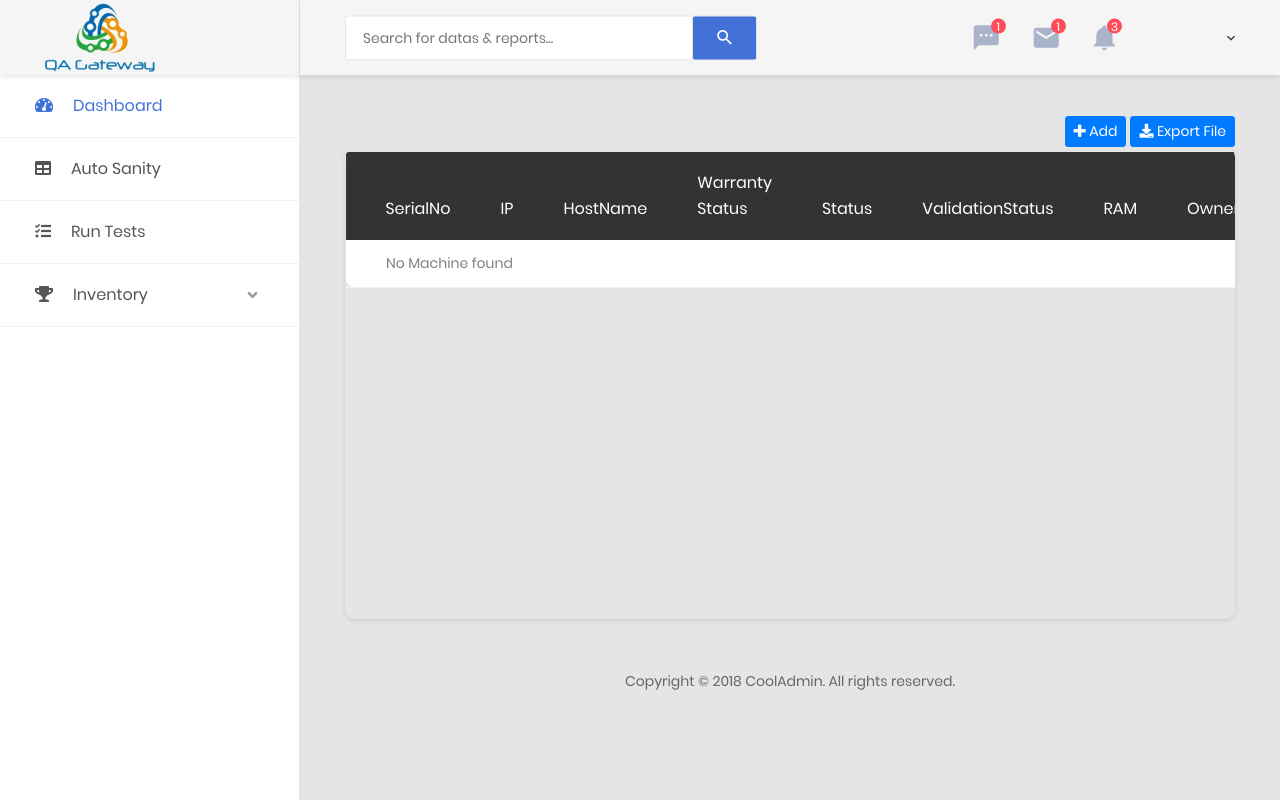
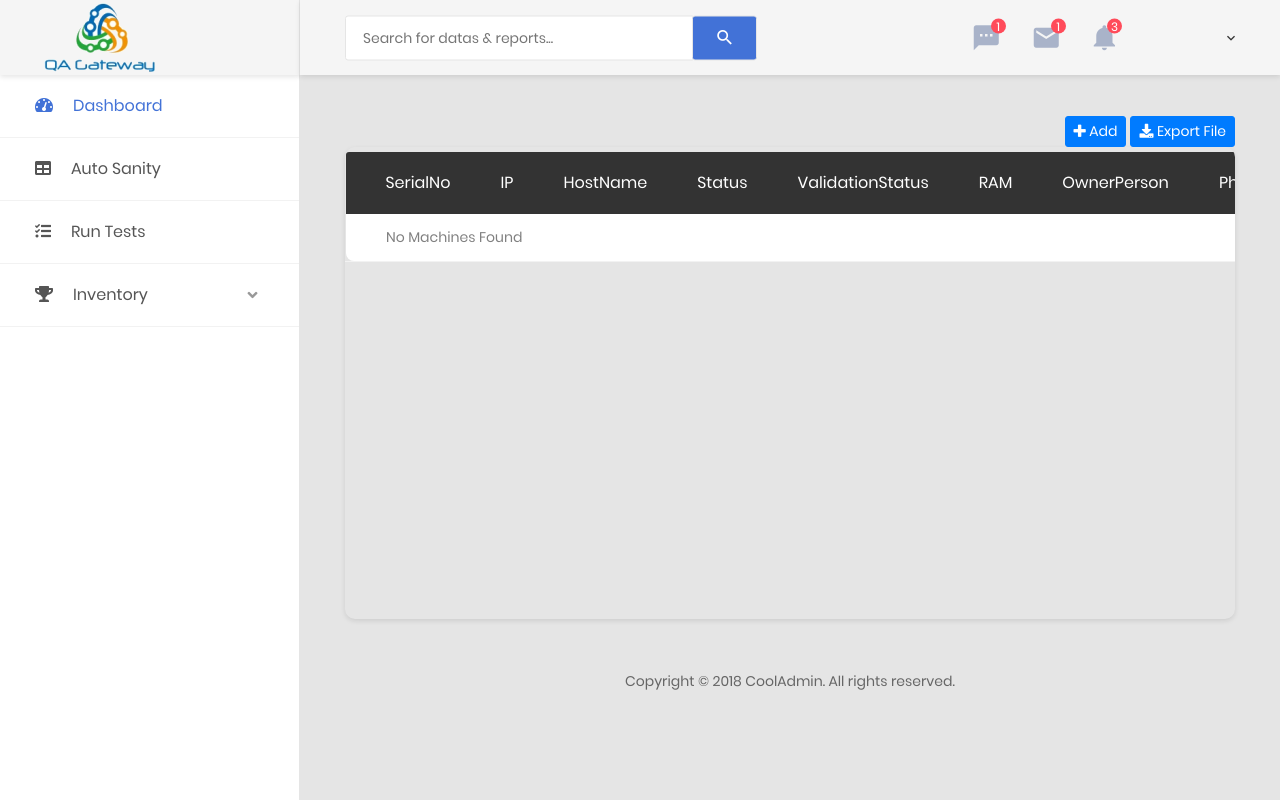
Before and after one commit to kamtasingh/mysite_testing, a Django app: page /mysite/machinedetail/ in a window 1280 px wide. Run offline with Django 3.2, Linux system fonts and the light colour scheme; some libraries are stand-ins or nearby versions.

Commit message:
removed warranty status

```diff
--- a/templates/machinedetail.html
+++ b/templates/machinedetail.html
@@ -26,7 +26,6 @@
                                                 <th>SerialNo</th>
                                                 <th>IP</th>
                                                 <th>HostName</th>
-                                                <th>Warranty Status</th>
                                                 <th>Status</th>
                                                 <th>validationStatus</th>
                                                 {% if user.is_staff %}
@@ -42,7 +41,7 @@
                                         </thead>
                                         <tbody id="builddata">
                                             <tr>
-                                                <td colspan="11" style="text-align:left">No Machine found</td>
+                                                <td colspan="11" style="text-align:left">No Machines Found</td>
                                             </tr>
 
                                         </tbody>
@@ -96,10 +95,10 @@ $.ajax({
           delete1=' <a class="deletedesktop" style="color:red" href="http://10.112.87.90/api/inventory/DeleteDesktop/?email={{ user.email }}&serial='+data[i].SerialNo+'" ><i class="fa fa-trash-alt"></i></a>'
 
           if(staff == "True"){
-           options += '<tr><td><a href="/mysite/machinedetail/change/?serialno='+data[i].SerialNo+'">' + data[i].SerialNo + '</a>  </td><td>'+ data[i].IP + '</td><td>'+ data[i].HostName + '</td><td>'+ getcolorbubble(data[i].WarrantyStatus) +'</td><td>'+ getcolorbubble(data[i].Status) +'</td><td>'+ getcolorbubble(data[i].validationStatus) + validate +'</td><td>'+delete1+'</td><td>'+ data[i].RAM + '</td><td>'+ data[i].OwnerPerson + '</td><td>'+ data[i].Physicallocation + '</td><td>'+ data[i].ProvidedBy + '</td><td>'+ data[i].Description + '</td></tr>';
+           options += '<tr><td><a href="/mysite/machinedetail/change/?serialno='+data[i].SerialNo+'">' + data[i].SerialNo + '</a>  </td><td>'+ data[i].IP + '</td><td>'+ data[i].HostName + '</td><td>'+ getcolorbubble(data[i].Status) +'</td><td>'+ getcolorbubble(data[i].validationStatus) + validate +'</td><td>'+delete1+'</td><td>'+ data[i].RAM + '</td><td>'+ data[i].OwnerPerson + '</td><td>'+ data[i].Physicallocation + '</td><td>'+ data[i].ProvidedBy + '</td><td>'+ data[i].Description + '</td></tr>';
 }
 else{
-options += '<tr><td><a href="/mysite/machinedetail/change/?serialno='+data[i].SerialNo+'">' + data[i].SerialNo + '</a>  </td><td>'+ data[i].IP + '</td><td>'+ data[i].HostName + '</td><td>'+ getcolorbubble(data[i].WarrantyStatus) +'</td><td>'+ getcolorbubble(data[i].Status) +'</td><td>'+ getcolorbubble(data[i].validationStatus) + validate +'</td><td>'+ data[i].RAM + '</td><td>'+ data[i].OwnerPerson + '</td><td>'+ data[i].Physicallocation + '</td><td>'+ data[i].ProvidedBy + '</td><td>'+ data[i].Description + '</td></tr>';
+options += '<tr><td><a href="/mysite/machinedetail/change/?serialno='+data[i].SerialNo+'">' + data[i].SerialNo + '</a>  </td><td>'+ data[i].IP + '</td><td>'+ data[i].HostName + '</td><td>'+ getcolorbubble(data[i].Status) +'</td><td>'+ getcolorbubble(data[i].validationStatus) + validate +'</td><td>'+ data[i].RAM + '</td><td>'+ data[i].OwnerPerson + '</td><td>'+ data[i].Physicallocation + '</td><td>'+ data[i].ProvidedBy + '</td><td>'+ data[i].Description + '</td></tr>';
 }
            }
          if (data.length == 0){
```
